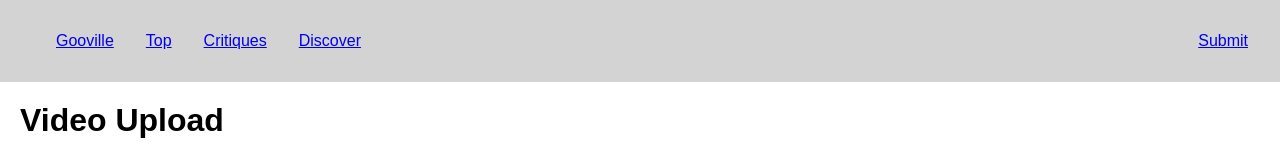
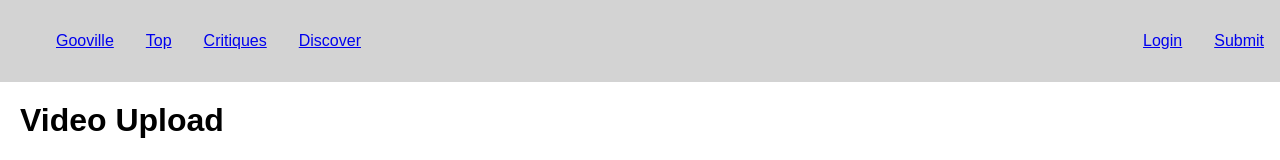
Before and after one commit to carlbai/GooVille, a React (Create React App) app in the folder client/: page /submit in a window 1280 px wide. Shown: the top 160 px of the page. Built offline with nearby package versions, Linux system fonts and the light colour scheme; what react-tap-event-plugin would draw is missing.

Commit message:
Added login page

```diff
--- /dev/null
+++ b/client/src/Login.js
@@ -0,0 +1,53 @@
+import React, { Component } from 'react';
+import TextField from 'material-ui/TextField';
+
+  const styles = {
+    flexWrapper: {
+      display: 'flex',
+      justifyContent: 'center',
+      alignItems: 'center',
+      flexDirection: 'column'
+    },
+    header: {
+      textAlign: 'center'
+    }
+  }
+
+class Login extends Component {
+
+  constructor(props) {
+    super(props);
+    this.state = {
+      username: '',
+      password: ''
+    }
+    this.handleSubmit = this.handleSubmit.bind(this);
+    this.handleChange = this.handleChange.bind(this);
+  }
+
+  handleSubmit(event) {
+    //call into endpoint to submit
+    console.log('submitted');
+  }
+
+  handleChange(event) {
+    var x = {};
+      x[event.target.id] = event.target.value;
+      this.setState(x);
+  }
+
+  render() {
+    return(
+      <div className="login-container">
+      <h1 style={styles.header}>Login</h1>
+        <form onSubmit={this.handleSubmit} style={styles.flexWrapper}>
+          <TextField hintText="Enter Username" floatingLabelText="Username" id="username" value={this.state.username} onChange={this.handleChange}/>
+          <br />
+          <TextField hintText="Enter password" floatingLabelText="Password" id="password" value={this.state.password} onChange={this.handleChange}/>
+        </form>
+      </div>
+    );
+  }
+}
+
+export default Login;
--- a/client/src/MenuBar.css
+++ b/client/src/MenuBar.css
@@ -15,6 +15,12 @@
     padding: 1em;
 }
 
-.Submit {
-    padding: 2em;
+.ActionItems {
+    list-style-type: none;
+    display: flex;
+    flex-flow: row wrap;
 }
+
+.ActionItem {
+    padding: 1em;
+}
--- a/client/src/MenuBar.js
+++ b/client/src/MenuBar.js
@@ -26,7 +26,10 @@ class MenuBar extends Component {
                         <MenuItem key={menuItem.name} name={menuItem.name} link={menuItem.link} />
                     )}
                 </ul>
-                <Link to="/submit" className="Submit">Submit</Link>
+                <ul className="ActionItems">
+                    <Link to="/login" className="ActionItem">Login</Link>
+                    <Link to="/submit" className="ActionItem">Submit</Link>
+                </ul>
             </div>
         );
     }
--- a/client/src/index.js
+++ b/client/src/index.js
@@ -5,6 +5,7 @@ import App from './App';
 import Home from './Home';
 import Watch from './Watch';
 import Submit from './Submit';
+import Login from './Login';
 import './index.css';
 import MuiThemeProvider from 'material-ui/styles/MuiThemeProvider';
 
@@ -15,7 +16,8 @@ ReactDOM.render(
         <Route path="/" component={App}>
             <IndexRoute component={Home} />
 
-            <Route path="/watch/:videoID" component={Watch}/>
+            <Route path="/watch/:videoID" component={Watch} />
+            <Route path="/login" component={Login} />
             <Route path="/submit" component={Submit} />
 
         </Route>
```
